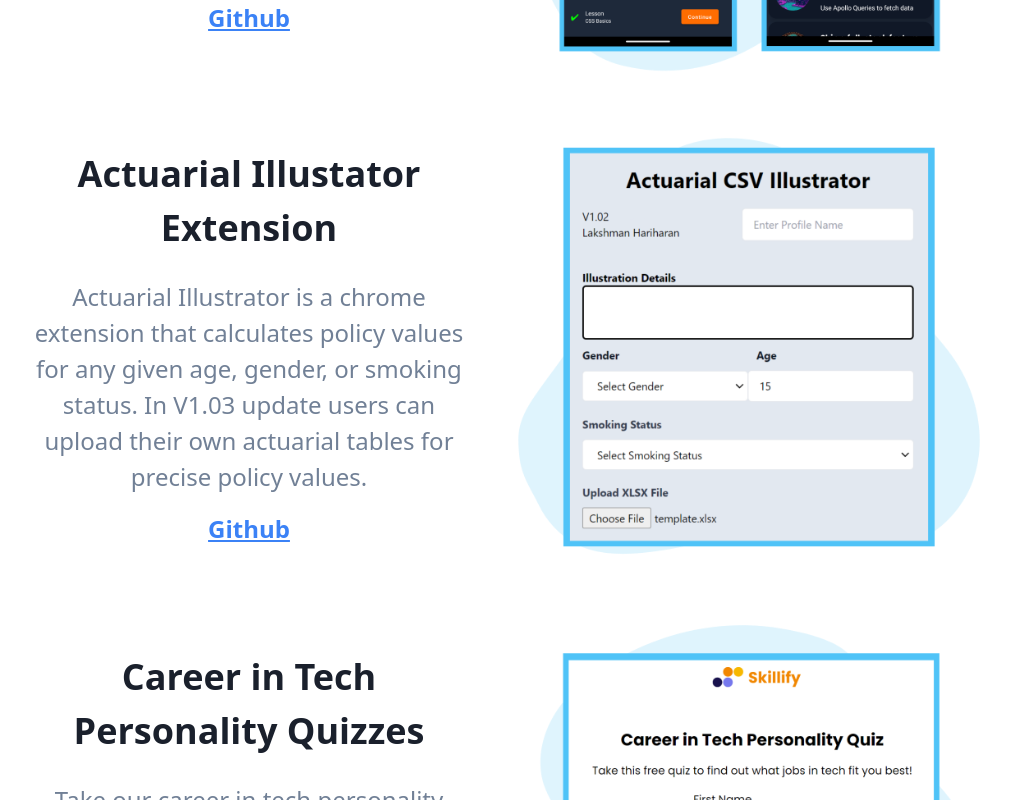
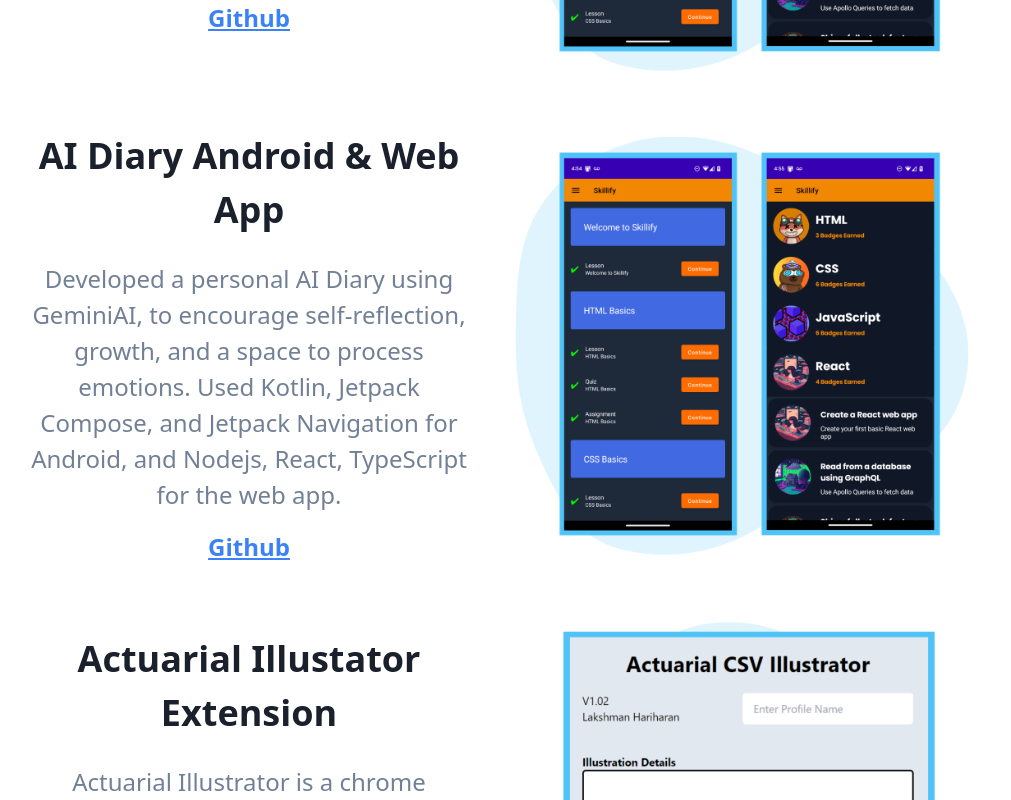
Before and after one commit to LuckyHariharan/LandingPageRedo, a Next.js app: page / in a window 1280 px wide. Shown: the part 1180-1980 px from the top of the page, without its empty margins (141-1152 px from the left). Built offline with nearby package versions, Linux system fonts and the light colour scheme.

Commit message:
Update VerticalFeatures.tsx

```diff
--- a/src/templates/VerticalFeatures.tsx
+++ b/src/templates/VerticalFeatures.tsx
@@ -54,6 +54,14 @@
           github="https://github.com/skillify-ca/skillify-android"
         />
         <CollapsibleFeature
+          title="AI Diary Android & Web App"
+          description="Developed a personal AI Diary using GeminiAI, to encourage self-reflection, growth, and a space to process emotions. Used Kotlin, Jetpack Compose, and Jetpack Navigation for Android, and Nodejs, React, TypeScript for the web app."
+          image="/assets/images/background3.png"
+          imageAlt="Third feature alt text"
+          link="https://skillify.ca/"
+          github="https://github.com/skillify-ca/skillify-android"
+        />
+        <CollapsibleFeature
           title="Actuarial Illustator  Extension"
           description="Actuarial Illustrator is a chrome extension that calculates policy values for any given age, gender, or smoking status. In V1.03 update users can upload their own actuarial tables for precise policy values."
           image="/assets/images/background1.png"
```
